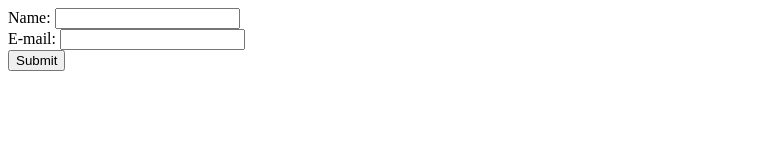
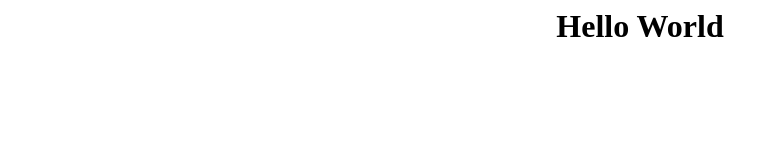
Before and after one commit to aminyousefian/WebApp, a plain HTML site: page index.html in a window 1280 px wide. Shown: the whole page, without its empty margins (0-779 px from the left). Drawn offline with Linux system fonts and the light colour scheme.

Commit message:
Update index.html

```diff
--- a/index.html
+++ b/index.html
@@ -1,11 +1,10 @@
 <html>
 <body>
-
-<form action="welcome.php" method="post">
-Name: <input type="text" name="name"><br>
-E-mail: <input type="text" name="email"><br>
-<input type="submit">
-</form>
-
+<style>
+.Center{
+        text-align: center;
+}
+</style>
+<h1 class="Center"> Hello World </h1>
 </body>
 </html>
```
